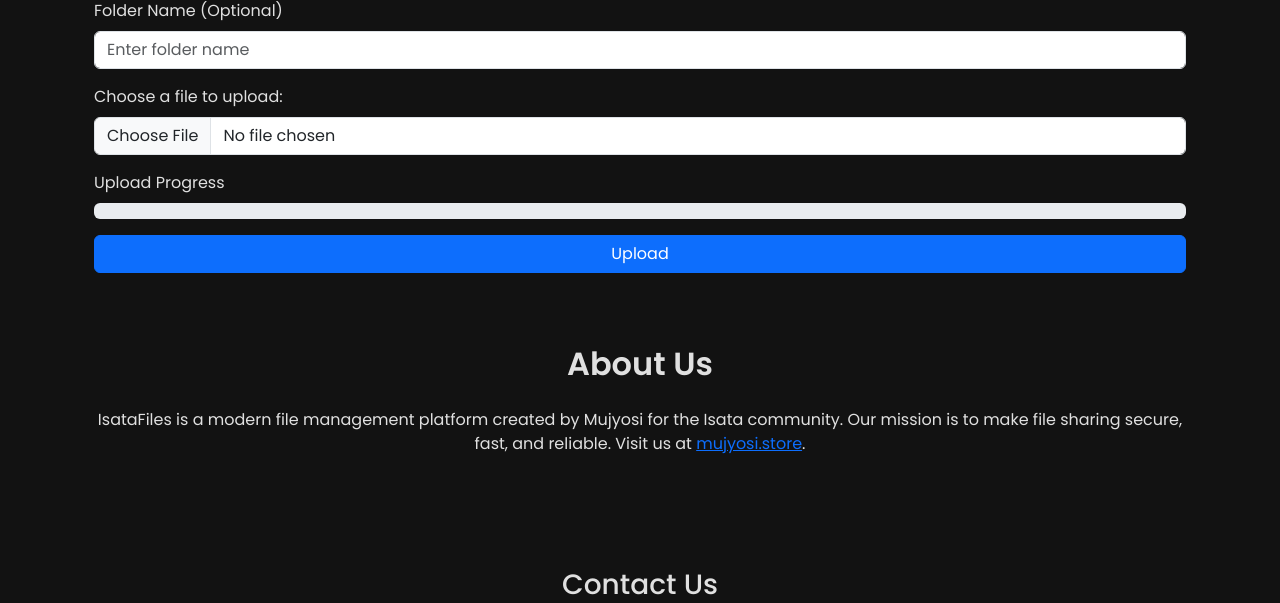
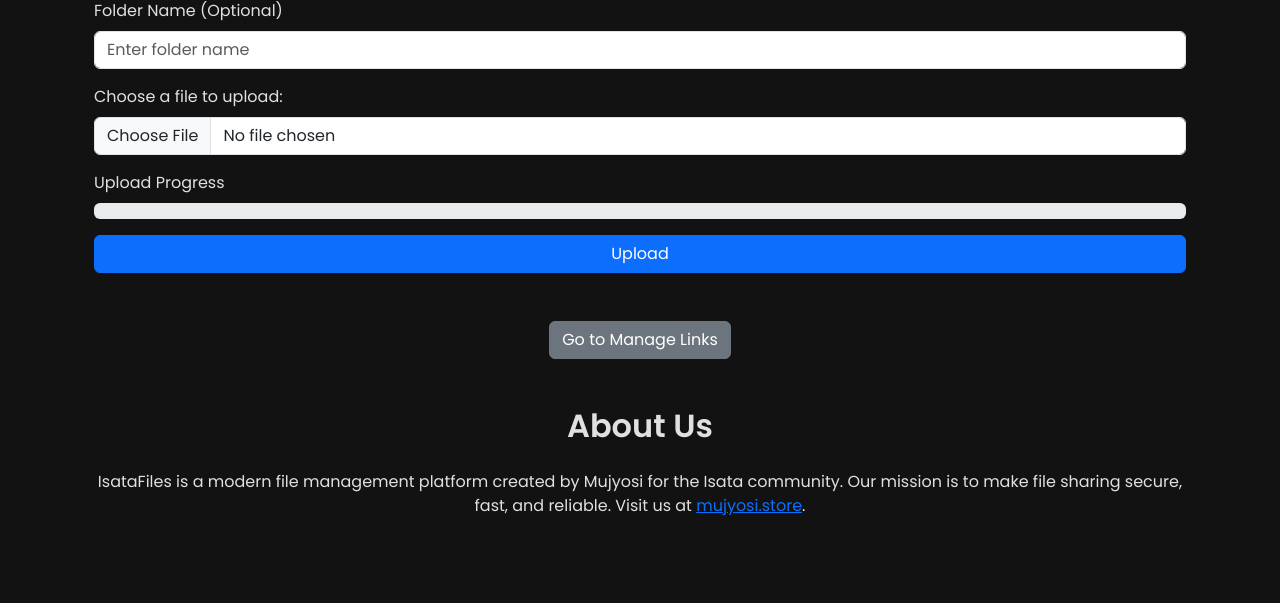
Before and after one commit to Mujyosi/isatafilez, a Flask app: page / in a window 1280 px wide. Shown: the part 394-997 px from the top of the page. Run offline with Flask 3, Linux system fonts and the light colour scheme; the visitor is signed in with stand-in values (Sample User, id 1); some libraries are stand-ins or nearby versions.

Commit message:
Update index.html

```diff
--- a/templates/index.html
+++ b/templates/index.html
@@ -36,7 +36,11 @@
         </p>
     </div>
 </div>
-
+ <!-- Manage Links Button -->
+     <div class="text-center mt-5">
+        <a href="{{ url_for('manage_links') }}" class="btn btn-secondary">Go to Manage Links</a>
+    </div>
+</div>
 <script>
     const form = document.getElementById('uploadForm');
     const progressBar = document.getElementById('progressBar');
```
